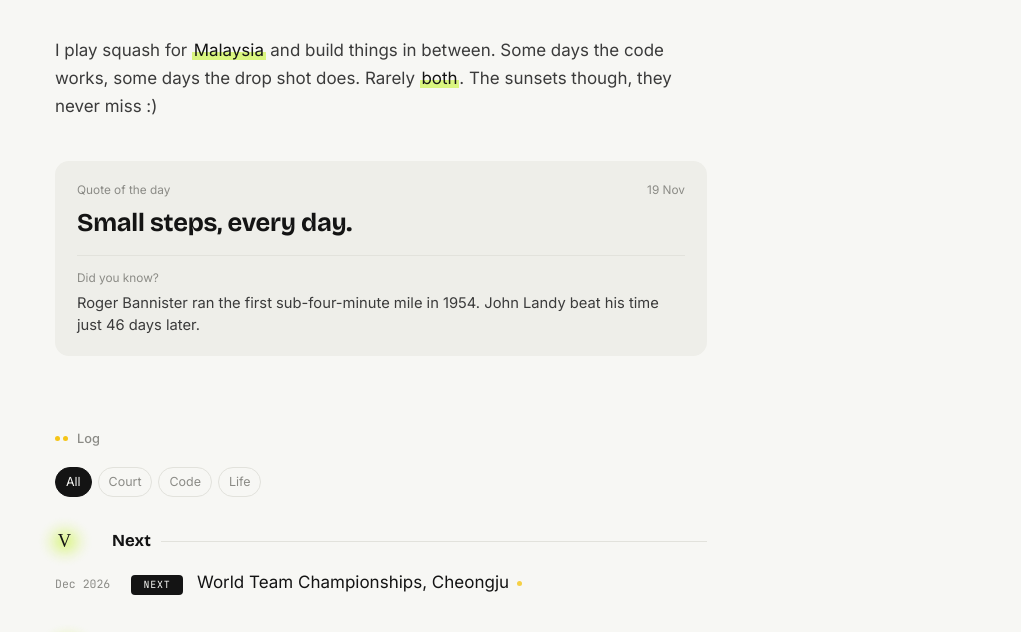
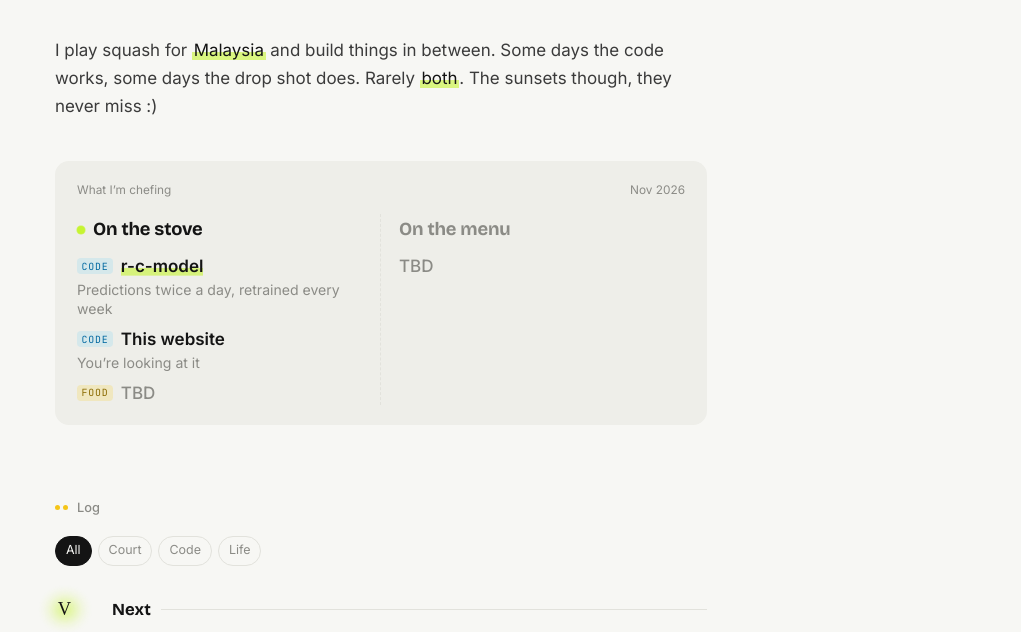
Before and after one commit to Joachim-Chuah/jchuah-site, a plain HTML site: page index.html in a window 1280 px wide. Shown: the part 119-751 px from the top of the page, without its empty margins (259-1280 px from the left). Drawn offline with nearby package versions, Linux system fonts and the light colour scheme.

Commit message:
Replace quote card with "What I'm chefing" card (code + food)
Co-Authored-By: Claude Opus 5.5 <noreply@anthropic.com>

```diff
--- a/index.html
+++ b/index.html
@@ -194,6 +194,30 @@ body.reading{overflow:hidden}
 @media (prefers-reduced-motion:reduce){.trip.going:after,.next-strip .p{animation:none}}
 
 
+/* ===== What I'm chefing card ===== */
+.chef{margin-top:40px;padding:20px 22px;background:var(--surface);border-radius:14px}
+.chef .lbl{font-size:.74rem;color:var(--muted);display:flex;justify-content:space-between;gap:12px;margin-bottom:14px}
+.chef-cols{display:grid;grid-template-columns:1fr 1fr;gap:0}
+.chef-col{padding:0 18px}
+.chef-col:first-child{padding-left:0;border-right:1px dashed var(--rule)}
+.chef-col:last-child{padding-right:0}
+.chef h3{font-family:var(--display);font-size:1.15rem;font-weight:700;letter-spacing:-.01em;color:var(--text);display:flex;align-items:center;gap:8px;margin:0 0 10px}
+.chef .next h3{color:var(--muted)}
+.chef ul{list-style:none;margin:0;padding:0;display:flex;flex-direction:column;gap:10px}
+.chef li{display:flex;flex-direction:column;line-height:1.35}
+.chef li a,.chef li b{color:var(--text);font-weight:600;width:fit-content}
+.chef li a{background:linear-gradient(var(--hl),var(--hl)) 0 88%/100% .45em no-repeat}
+.chef li>span{font-size:.88rem;color:var(--muted);margin-top:2px}
+.chef .it{display:flex;align-items:center;gap:8px;flex-wrap:wrap}
+.chef .tbd{color:var(--muted)!important;font-weight:500!important}
+.tag.food{background:rgba(245,197,24,.2);color:#8A6A00}
+:root[data-theme=dark] .tag.food{color:#F5C518}
+@media (prefers-color-scheme:dark){:root:not([data-theme=light]) .tag.food{color:#F5C518}}
+.pulse{width:8px;height:8px;border-radius:50%;background:var(--lime);box-shadow:0 0 0 0 rgba(198,244,50,.6);animation:chef-pulse 2s ease-out infinite;flex:none}
+@keyframes chef-pulse{70%{box-shadow:0 0 0 8px rgba(198,244,50,0)}100%{box-shadow:0 0 0 0 rgba(198,244,50,0)}}
+@media (max-width:560px){.chef-cols{grid-template-columns:1fr}.chef-col{padding:0}.chef-col:first-child{border-right:0;border-bottom:1px dashed var(--rule);padding-bottom:16px;margin-bottom:16px}}
+@media (prefers-reduced-motion:reduce){.pulse{animation:none}}
+
 html{-webkit-text-size-adjust:100%;text-size-adjust:100%}
 html,body{overflow-x:clip}
 .reader .close .bk{display:none}
@@ -251,9 +275,24 @@ html,body{overflow-x:clip}
   </header>
 
   <p class="intro">I play squash for <span class="hl">Malaysia</span> and build things in between. Some days the code works, some days the drop shot does. Rarely <span class="hl">both</span>. The sunsets though, they never miss :)
-  <figure class="qotd" aria-live="polite">
-    <div class="lbl"><span>Quote of the day</span><span id="q-date"></span></div>
-    <blockquote id="q-text"></blockquote><cite id="q-who"></cite>
+  <figure class="chef" aria-labelledby="chef-lbl">
+    <div class="lbl"><span id="chef-lbl">What I’m chefing</span><span>Nov 2026</span></div>
+    <div class="chef-cols">
+      <div class="chef-col now">
+        <h3><i class="pulse" aria-hidden="true"></i>On the stove</h3>
+        <ul>
+          <li><div class="it"><span class="tag code">Code</span><a href="https://github.com/Joachim-Chuah/regression-classification-model">r-c-model</a></div><span>Predictions twice a day, retrained every week</span></li>
+          <li><div class="it"><span class="tag code">Code</span><b>This website</b></div><span>You’re looking at it</span></li>
+          <li><div class="it"><span class="tag food">Food</span><b class="tbd">TBD</b></div></li>
+        </ul>
+      </div>
+      <div class="chef-col next">
+        <h3>On the menu</h3>
+        <ul>
+          <li><div class="it"><b class="tbd">TBD</b></div></li>
+        </ul>
+      </div>
+    </div>
   </figure>
 
   <section aria-labelledby="h-log">
```
Also changed, not shown: 1 other file.
